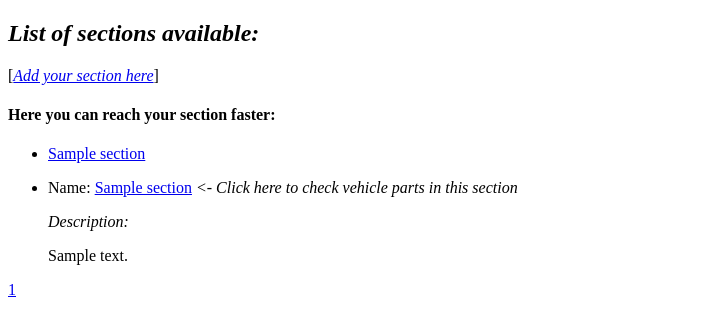
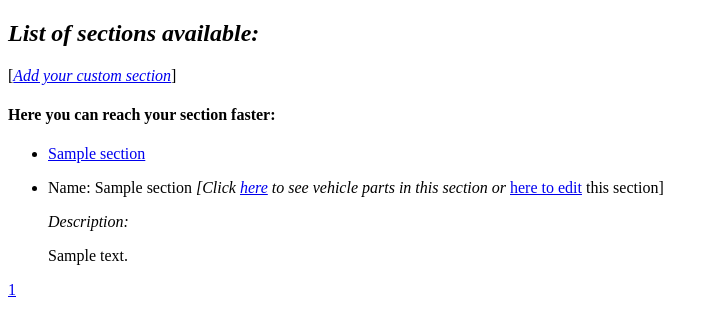
Before and after one commit to alexrybalka/django_web, a Django app: page /sections/ in a window 1280 px wide. Shown: the top 336 px of the page, without its empty margins (0-717 px from the left). Run offline with Django 3.2, Linux system fonts and the light colour scheme; tables that the repository leaves empty hold one stand-in row (values such as "Sample post").

Commit message:
add editing button

```diff
--- a/website/web_car/templates/web_car/add_vehiclepart.html
+++ b/website/web_car/templates/web_car/add_vehiclepart.html
@@ -5,7 +5,6 @@
     <title>Add Your Vehicle Part</title>
 </head>
 <body>
-
 {% if is_section %}
 <p><i>Please, add your vehicle part data here:<br>
     Enter published date (Pub date) like this: '2006-10-25 14:30'</i></p>
@@ -17,7 +16,7 @@
 </form>
 {% else %}
 <p>There is no section created yet. Please, create section
-    <i><a href="/add_section/">here</a></i></p>
+    <i><a href="/add_section/">here</a></i> first!</p>
 {% endif %}
 </body>
 </html>
--- a/website/web_car/templates/web_car/section.html
+++ b/website/web_car/templates/web_car/section.html
@@ -6,12 +6,13 @@
 </head>
 <body>
 <h2><i>Vehicle parts in section {{ section_name }} available now:</i></h2>
-<p>[<i><a href="/add_vehiclepart/">Add your vehicle part here</a></i>]</p>
+<p>[<i><a href="/add_vehiclepart/">Add your custom vehicle part</a></i>]</p>
 {% if vehiclepart_list %}
 <ul>
     {% for vehiclepart in vehiclepart_list.object_list %}
     <li>
         <b>{{ vehiclepart }}</b>
+        <a href="{% url 'edit-vehiclepart' vehiclepart.id %}">[Edit it]</a>
     </li>
     {% endfor %}
 </ul>
--- a/website/web_car/templates/web_car/sections.html
+++ b/website/web_car/templates/web_car/sections.html
@@ -7,7 +7,7 @@
 <body>
 {% include "web_car/messages.html" %}
 <h2><i>List of sections available:</i></h2>
-<p>[<i><a href="/add_section/">Add your section here</a></i>]</p>
+<p>[<i><a href="/add_section/">Add your custom section</a></i>]</p>
 <h4>Here you can reach your section faster:</h4>
 {% if section_list %}
 <ul>
@@ -21,9 +21,11 @@
     {% for section in section_list.object_list %}
     <li>
         <a name="{{ section.name }}"></a>
-        <p>Name:
-            <a href="{% url 'section' section.name %}">{{ section.name }}</a>
-            <i> <- Click here to check vehicle parts in this section</i>
+        <p>Name: {{ section.name }}
+            <i>[Click <a href="{% url 'section' section.name %}">here</a>
+                to see vehicle parts in this section or</i>
+            <a href="{% url 'edit-section' section.id %}">here to edit</a>
+            this section]
         </p>
         <i>Description:</i>
         <p>{{ section.description }}</p>
--- a/website/web_car/urls.py
+++ b/website/web_car/urls.py
@@ -14,6 +14,6 @@ urlpatterns = [
     path('section/edit/<int:section_id>', views.edit_section,
          name='edit-section'),
     path('vehiclepart/edit/<int:vehiclepart_id>', views.edit_vehiclepart,
-         name='edit_vehiclepart'),
+         name='edit-vehiclepart'),
     path('sections/', views.sections, name='sections'),
 ]
--- a/website/web_car/views.py
+++ b/website/web_car/views.py
@@ -57,7 +57,7 @@ def add_section(request):
 def edit_section(request, section_id):
     section = get_object_or_404(Section, id=section_id)
     if request.user != section.user:
-        return HttpResponseNotFound()
+        return HttpResponse("You can not edit section you wasn't add")
     if request.method == 'POST':
         form = SectionForm(request.POST, instance=section)
         if form.is_valid():
@@ -70,7 +70,8 @@ def edit_section(request, section_id):
     else:
         form = SectionForm(instance=section)
     return render(request, 'web_car/add_section.html', {
-        'form': form
+        'form': form,
+        'section_id': section_id,
     })
 
 
@@ -78,7 +79,7 @@ def edit_section(request, section_id):
 def edit_vehiclepart(request, vehiclepart_id):
     vehiclepart = get_object_or_404(VehiclePart, id=vehiclepart_id)
     if request.user != vehiclepart.user:
-        return HttpResponseNotFound()
+        return HttpResponse("You can not edit vehicle part you wasn't add")
     if request.method == 'POST':
         form = VehiclePartForm(request.POST, instance=vehiclepart)
         if form.is_valid():
@@ -92,7 +93,9 @@ def edit_vehiclepart(request, vehiclepart_id):
     else:
         form = VehiclePartForm(instance=vehiclepart)
     return render(request, 'web_car/add_vehiclepart.html', {
-        'form': form
+        'form': form,
+        'vehiclepart_id': vehiclepart_id,
+        'is_section': any(Section.objects.all()),
     })
 
 
```
